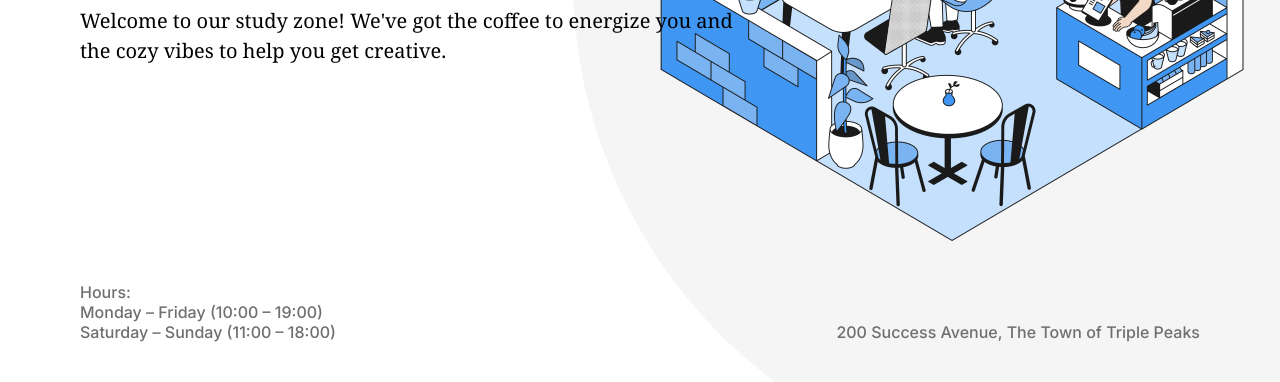
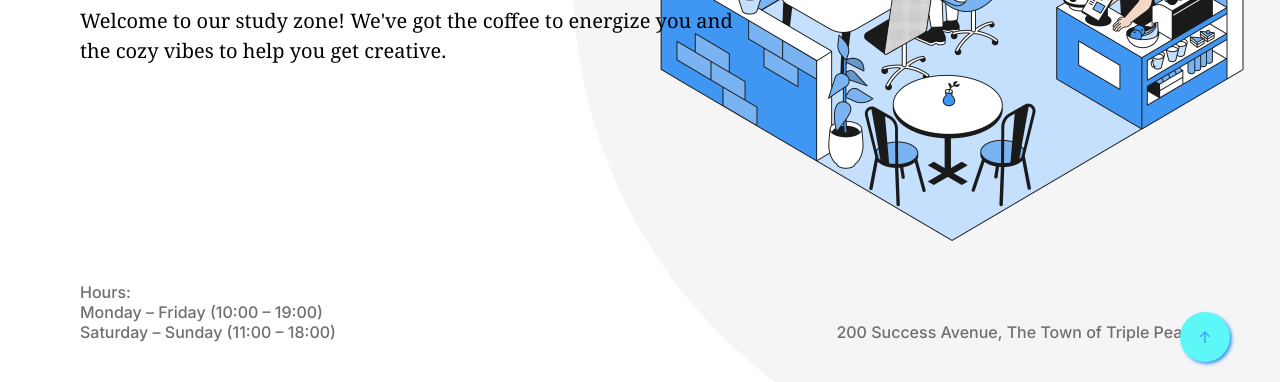
Before and after one commit to GGER17/se_project_coffeeshop-ft, a plain HTML site: page index.html in a window 1280 px wide. Shown: the part 418-800 px from the top of the page. Drawn offline with Linux system fonts and the light colour scheme.

Commit message:
scrollextra

```diff
--- /dev/null
+++ b/blocks/scroll.css
@@ -0,0 +1,26 @@
+.scroll {
+  position: fixed;
+  right: 50px;
+  bottom: 20px;
+  width: 50px;
+  height: 50px;
+  background-color: rgb(93, 247, 247);
+  color: #3f96f3;
+  border: none;
+  border-radius: 50%;
+  cursor: pointer;
+  z-index: 4;
+  display: flex;
+  align-items: center;
+  justify-content: center;
+  box-shadow: 2px 2px 3.5px;
+  text-decoration: none;
+}
+
+.scroll:hover {
+  box-shadow: 4px 4px 5px;
+  background-color: aqua;
+}
+
+/*..If this is not allowed I'll remove it.
+It just makes it easier to move around...*/
--- a/index.html
+++ b/index.html
@@ -57,7 +57,6 @@
           </p>
         </div>
       </header>
-
       <main class="content">
         <!-- Add the recipes section here -->
         <section class="recipes" id="recipes">
@@ -282,6 +281,7 @@
         </div>
         <p class="footer__copyright">&copy; 2025 Grecia Espinoza</p>
       </footer>
+      <a class="scroll" href="#">&uarr;</a>
     </div>
   </body>
 </html>
--- a/pages/index.css
+++ b/pages/index.css
@@ -8,6 +8,7 @@
 @import url("../blocks/about.css");
 @import url("../blocks/form.css");
 @import url("../blocks/footer.css");
+@import url("../blocks/scroll.css");
 html {
   scroll-behavior: smooth;
 }
```
